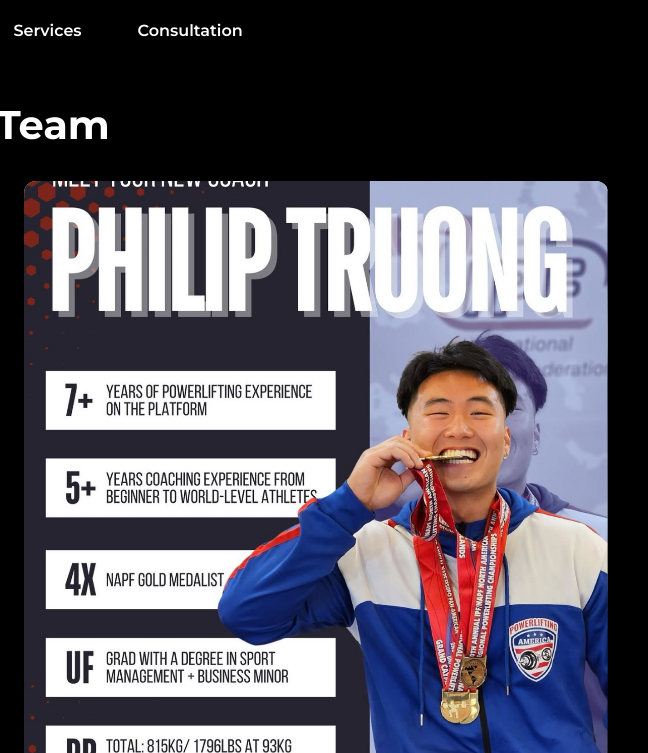
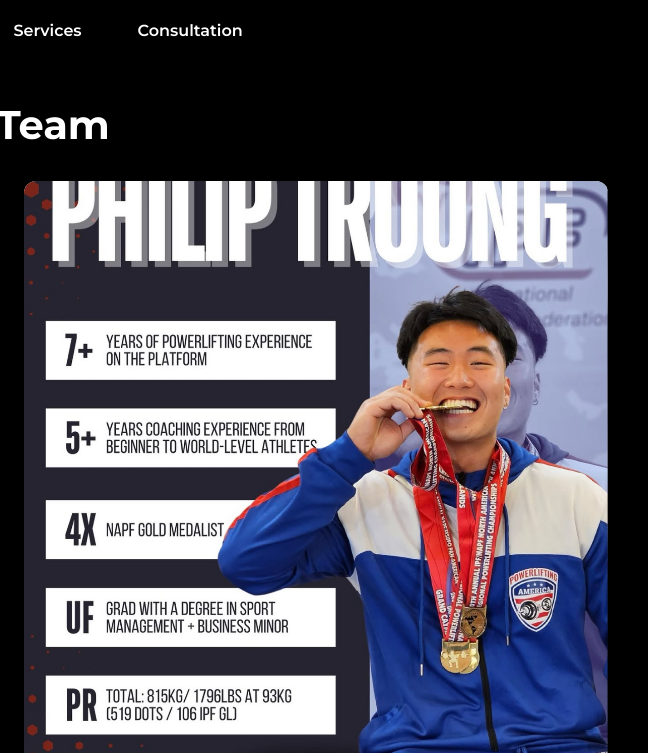
Before and after one commit to CBlanco0220/P4P-New, a plain HTML site: page about.html in a window 1280 px wide. Shown: the top 753 px of the page, 632-1280 px from the left. Drawn offline with Linux system fonts and the light colour scheme.

Commit message:
Update about.html

```diff
--- a/about.html
+++ b/about.html
@@ -71,7 +71,7 @@
     }
     .team-photo {
       width: 100%;
-      height: 675px;       /* your chosen height */
+      height: 575px;       /* your chosen height */
       object-fit: cover;
       transition: transform .3s;
     }
```
